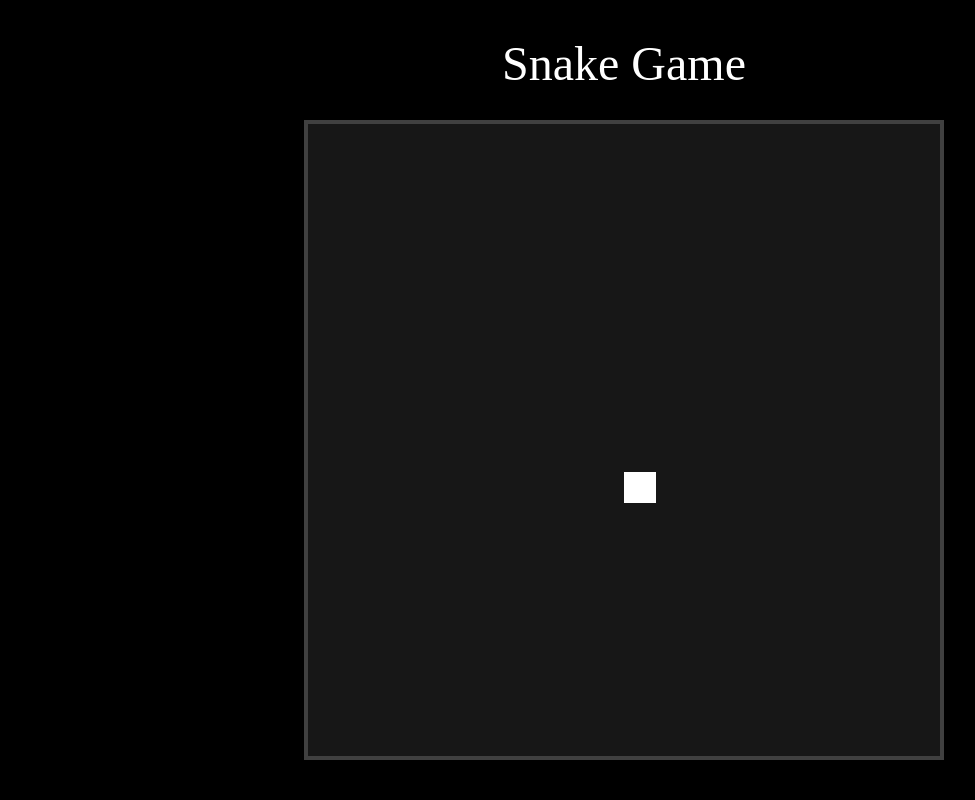
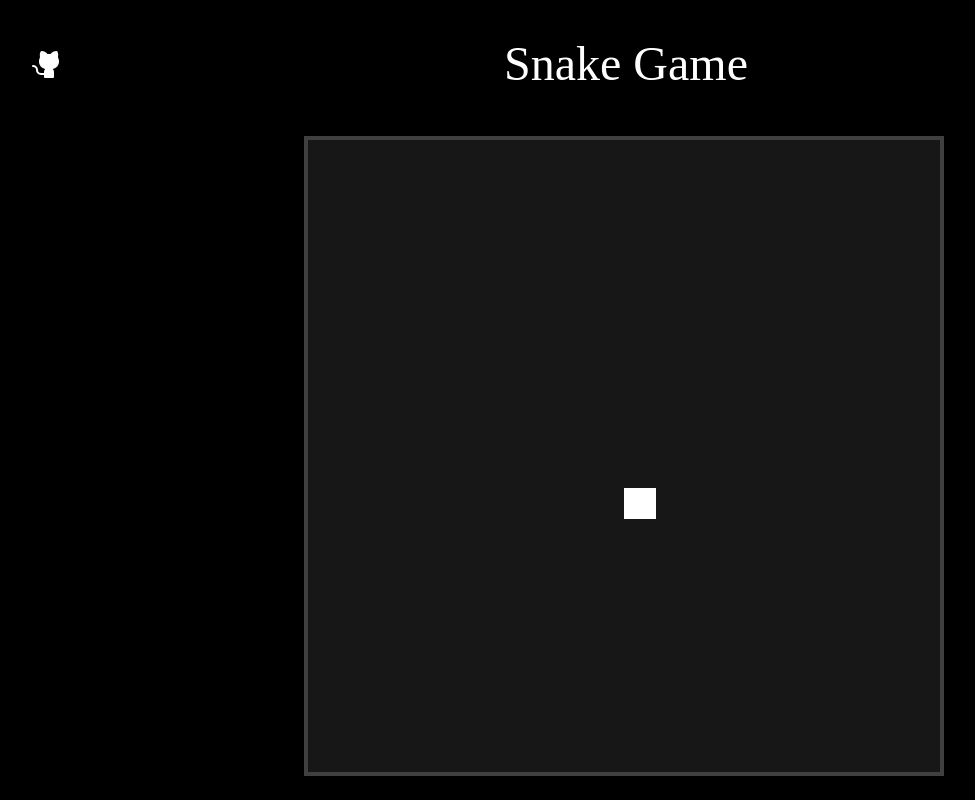
Before and after one commit to hemanthk04/snakegame, a React (Vite) app: page / in a window 1280 px wide. Shown: the whole page, without its empty margins (16-991 px from the left). Built offline with nearby package versions, Linux system fonts and the light colour scheme; a web font is replaced by a local one.

Commit message:
Updated Navbar with Github link

```diff
--- a/package.json
+++ b/package.json
@@ -10,6 +10,7 @@
     "preview": "vite preview"
   },
   "dependencies": {
+    "@phosphor-icons/react": "^2.1.10",
     "@tailwindcss/vite": "^4.1.7",
     "react": "^19.1.0",
     "react-dom": "^19.1.0",
--- a/src/App.jsx
+++ b/src/App.jsx
@@ -1,12 +1,24 @@
 import GameBoard from "./GameBoard";
+import { GithubLogo } from "@phosphor-icons/react";
 
 function App() {
   return (
     <div className="min-h-screen bg-black flex flex-col items-center justify-center space-y-8">
-      {/* Heading */}
-      <h1 className="font-jersey text-white text-4xl sm:text-5xl">
-        Snake Game
-      </h1>
+      <navbar className="w-full flex items-center justify-between px-12 py-4 bg-black">
+        <a
+          href="https://github.com/hemanthk04/snakegame"
+          target="_blank"
+          rel="noopener noreferrer"
+          className="text-white hover:text-gray-300"
+        >
+          <GithubLogo size={32} weight="fill" />
+        </a>
+        {/* Heading Text */}
+        <h1 className="font-jersey text-white text-4xl sm:text-5xl">
+          Snake Game
+        </h1>
+        <div className="w-[28px]">hello</div>
+      </navbar>
 
       {/* Game Board */}
       <GameBoard />
```
Also changed, not shown: 1 other file (tests, documents, lock files or other folders).
